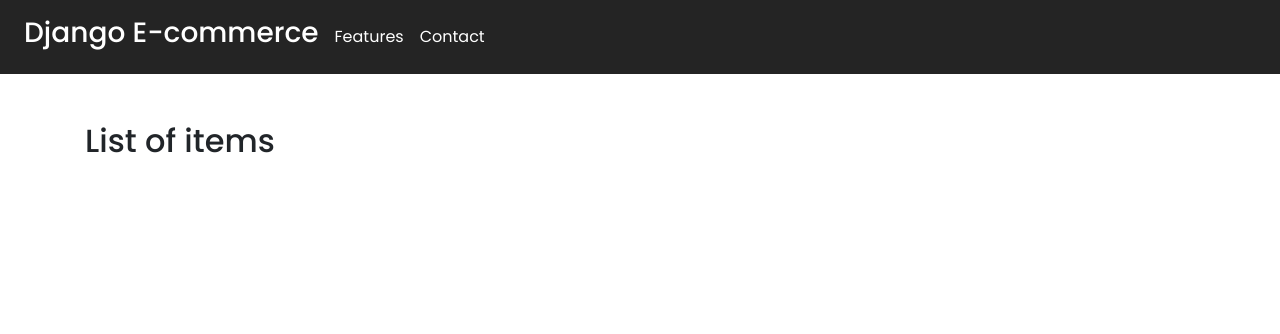
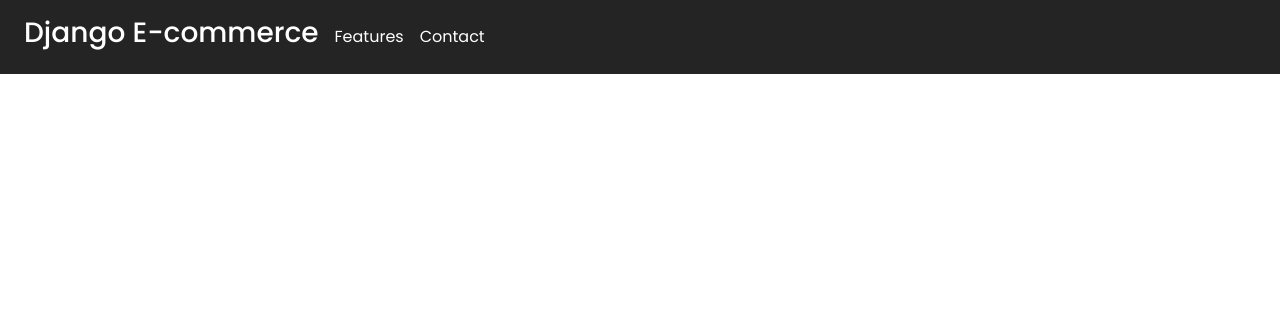
Before and after one commit to lisianthuss116/Mindzzle, a Django app: page / in a window 1280 px wide. Shown: the top 334 px of the page. Run offline with Django 3.2, Linux system fonts and the light colour scheme; data that the repository does not hold is empty; some libraries are stand-ins or nearby versions; some web fonts are replaced.

Commit message:
delete necessary code

```diff
--- a/backend/core/templates/core/home-page.html
+++ b/backend/core/templates/core/home-page.html
@@ -2,7 +2,6 @@
 
 {% block content %}
 <div class="container mt-5 mb-5">
-    <h2>List of items</h2>
     <div class="row mt-5">
         {% for item in object_list %}
         <div class="card border-radius-015 mt-3 mr-5">
```
